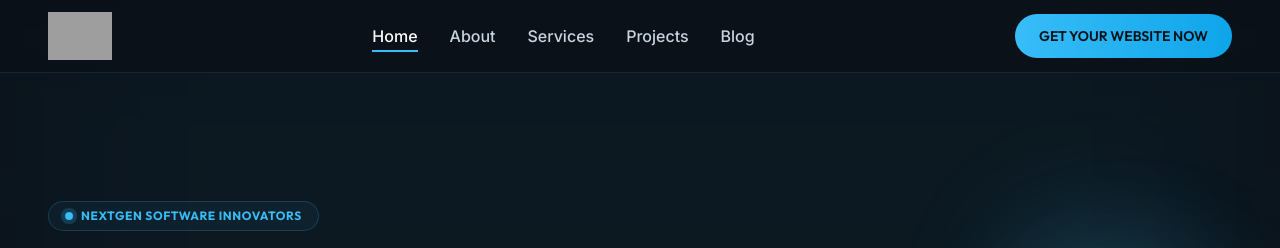
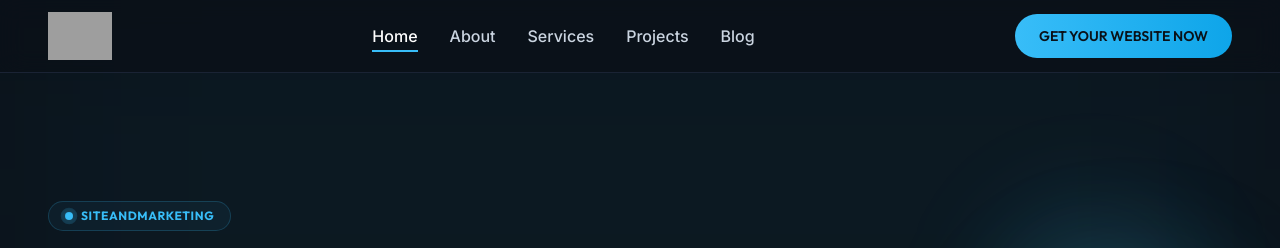
Before and after one commit to Habiba7412/SiteAndMarketing, a PHP site: page / in a window 1280 px wide. Shown: the top 248 px of the page. Run offline with PHP 8.4, Linux system fonts and the light colour scheme; data comes from the database, SQL or seed files in the repository; data that the repository does not hold is empty; some libraries are stand-ins or nearby versions; grey boxes are pictures that could not be loaded.

Commit message:
Hardcode hero section text and h2 tag bypass DB

```diff
--- a/index.php
+++ b/index.php
@@ -118,11 +118,11 @@ include __DIR__ . '/includes/header.php';
                 <div class="lg:col-span-7 flex flex-col gap-6 text-left reveal-on-scroll">
                     <div class="inline-flex items-center gap-2 px-4 py-1.5 rounded-full border border-brand-accent/20 bg-brand-accent/5 w-fit">
                         <span class="w-2 h-2 rounded-full bg-brand-accent pulse-dot"></span>
-                        <span class="text-xs font-bold uppercase tracking-wider text-brand-accent font-heading"><?php echo htmlspecialchars($heroSubHeading); ?></span>
+                        <span class="text-xs font-bold uppercase tracking-wider text-brand-accent font-heading">siteandmarketing</span>
                     </div>
 
                     <h2 class="font-heading font-black text-4xl sm:text-5xl lg:text-6xl text-white leading-tight">
-                        <?php echo htmlspecialchars($heroHeadline); ?>
+                        Transforming Ideas Into Powerful Digital Solutions for Modern Businesses
                     </h2>
 
                     <p class="text-slate-300 text-lg md:text-xl max-w-xl leading-relaxed">
```
